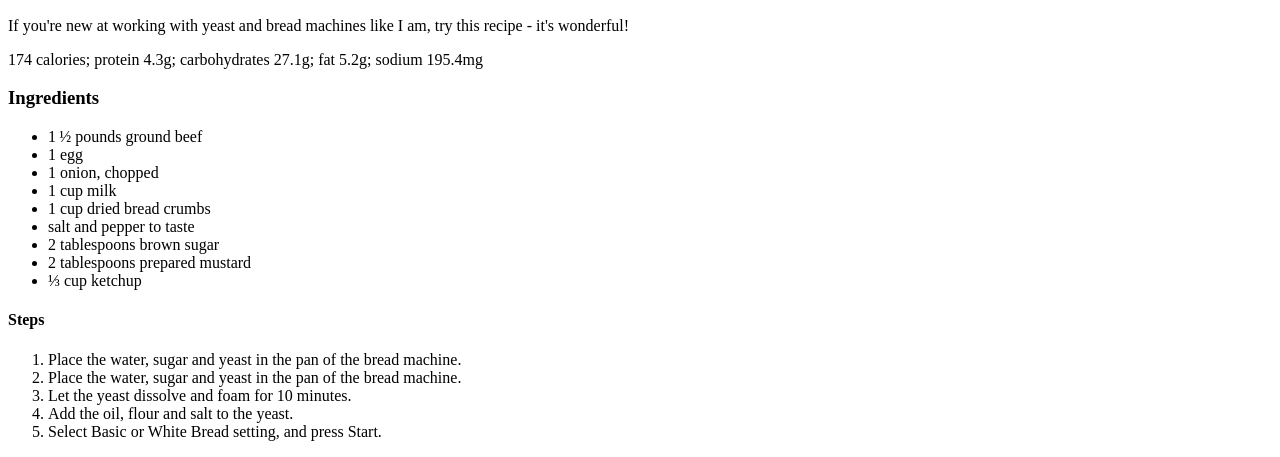
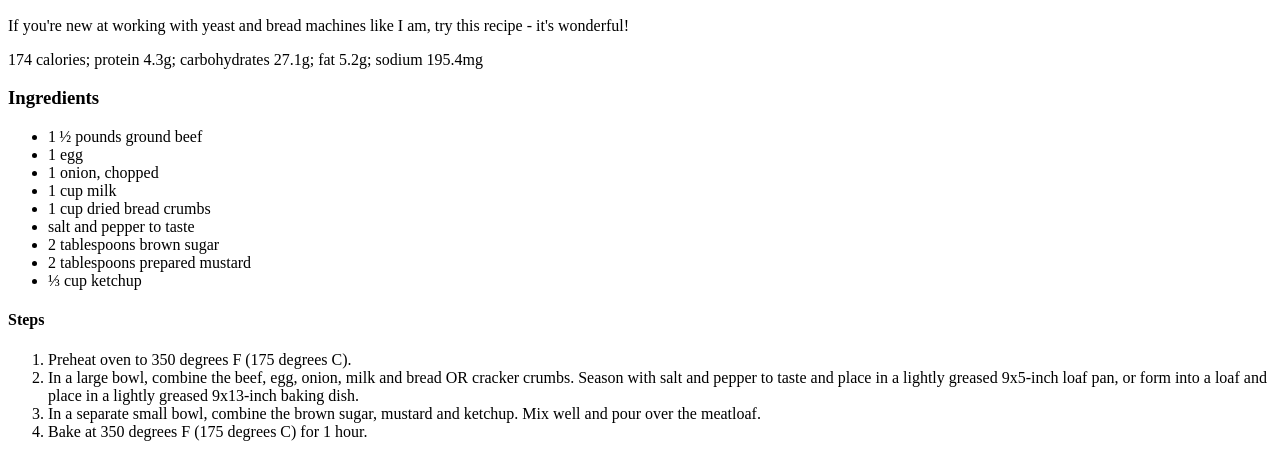
Before and after one commit to mattzor13/odin-recipes, a plain HTML site: page recipes/meatloaf.html in a window 1280 px wide. Shown: the part 434-891 px from the top of the page. Drawn offline with Linux system fonts and the light colour scheme.

Commit message:
bread.html

```diff
--- a/recipes/meatloaf.html
+++ b/recipes/meatloaf.html
@@ -29,11 +29,10 @@
     <h4>Steps</h4>
     <p>
         <ol>
-            <li>Place the water, sugar and yeast in the pan of the bread machine.</li>
-            <li>Place the water, sugar and yeast in the pan of the bread machine.</li>
-            <li>Let the yeast dissolve and foam for 10 minutes.</li>
-            <li>Add the oil, flour and salt to the yeast.</li>
-            <li>Select Basic or White Bread setting, and press Start.</li>
+            <li>Preheat oven to 350 degrees F (175 degrees C).</li>
+            <li>In a large bowl, combine the beef, egg, onion, milk and bread OR cracker crumbs. Season with salt and pepper to taste and place in a lightly greased 9x5-inch loaf pan, or form into a loaf and place in a lightly greased 9x13-inch baking dish.</li>
+            <li>In a separate small bowl, combine the brown sugar, mustard and ketchup. Mix well and pour over the meatloaf.</li>
+            <li>Bake at 350 degrees F (175 degrees C) for 1 hour.</li>
         </ol>
     </p>
 </body>
```
Also changed, not shown: recipes/bread.html (+4 -4 lines).
